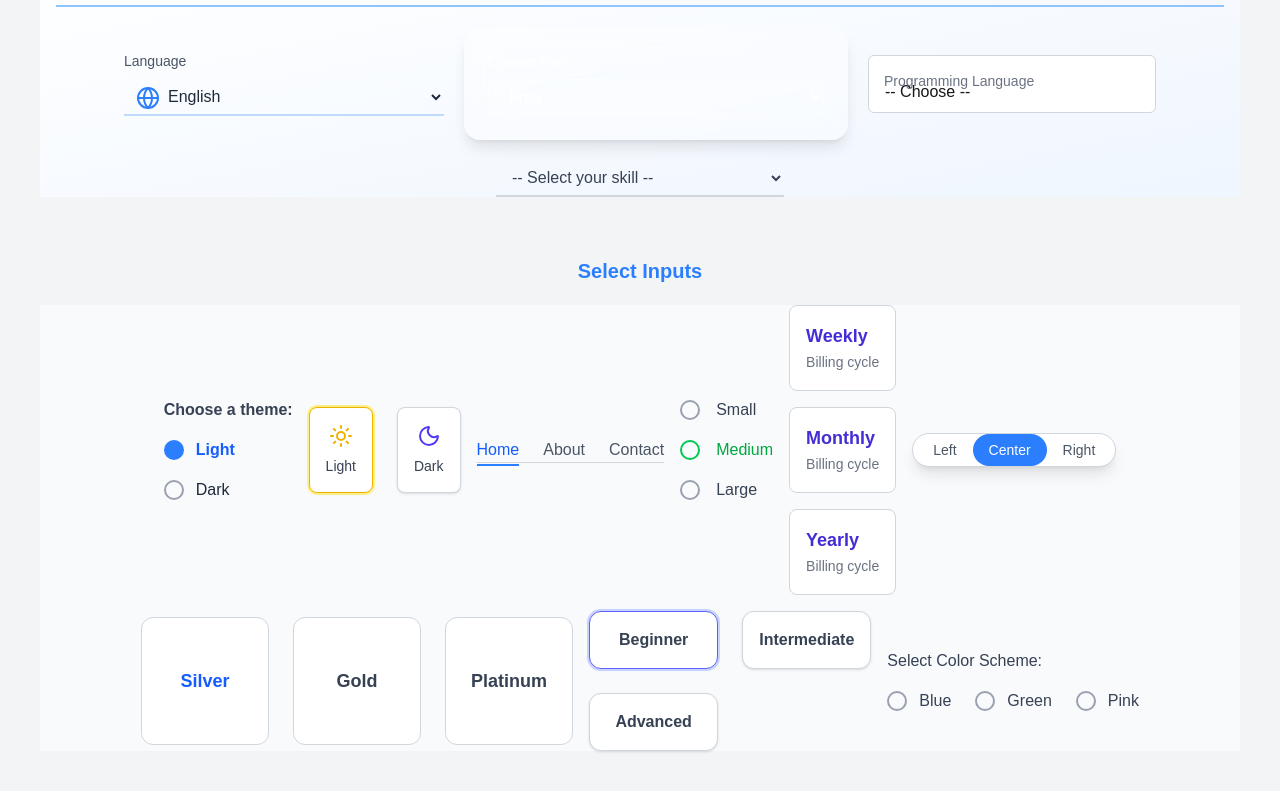
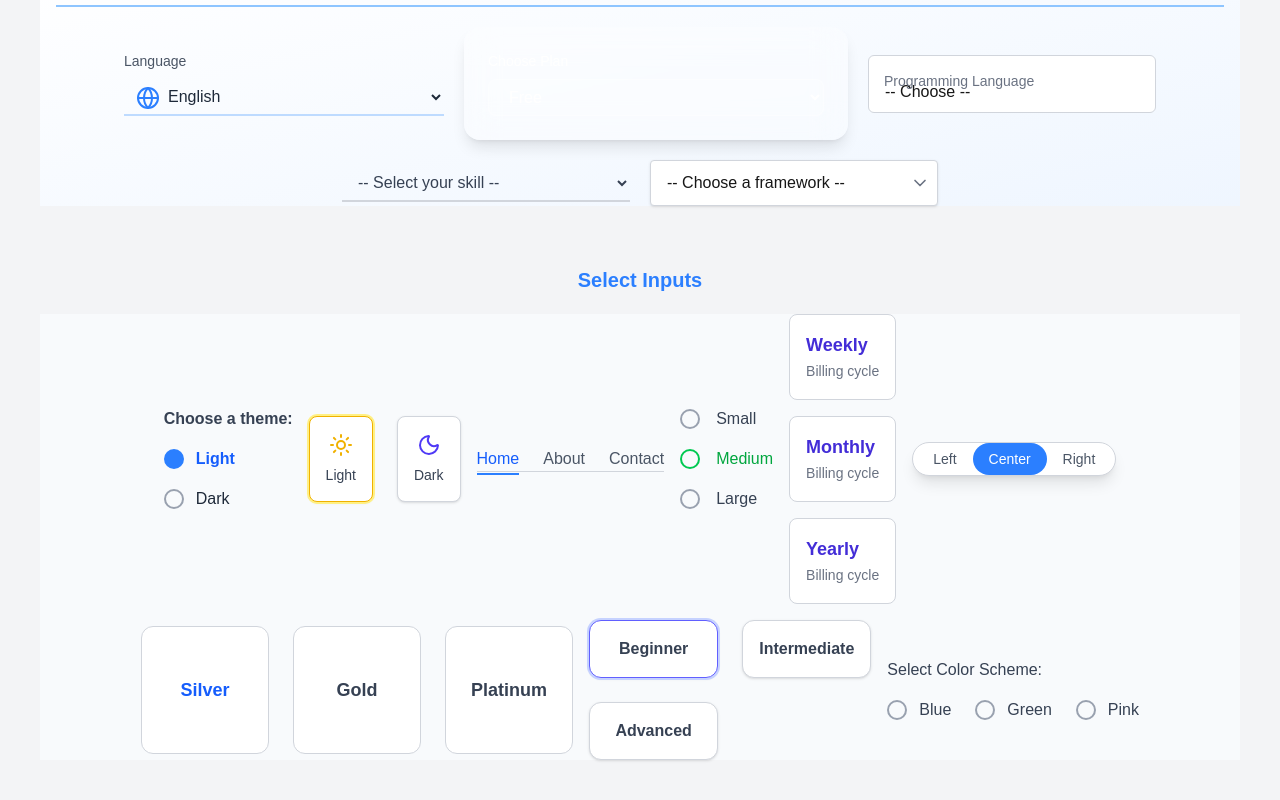
Before and after one commit to Prohor722/tailwind_compoenets, a Next.js app: page /input-field in a window 1280 px wide. Shown: the part 1497-2297 px from the top of the page. Built offline with nearby package versions, Linux system fonts and the light colour scheme.

Commit message:
add another select input

```diff
--- a/app/components/select-input.tsx
+++ b/app/components/select-input.tsx
@@ -1,5 +1,5 @@
 import React, { useState } from "react";
-import { Globe } from "lucide-react";
+import { Globe, ChevronDown } from "lucide-react";
 
 export const SelectInput = () => {
   const [selected, setSelected] = useState("");
@@ -86,6 +86,24 @@ export const SelectInput = () => {
           <option value="angular">Angular</option>
         </select>
       </div>
+
+      <div className="relative w-72">
+        <select
+          value={selected}
+          onChange={(e) => setSelected(e.target.value)}
+          className="block appearance-none w-full bg-white border border-gray-300 hover:border-gray-500 px-4 py-3 pr-8 rounded shadow leading-tight focus:outline-none focus:ring-2 focus:ring-indigo-400 transition-all"
+        >
+          <option value="" disabled>
+            -- Choose a framework --
+          </option>
+          <option value="nextjs">Next.js</option>
+          <option value="svelte">Svelte</option>
+          <option value="remix">Remix</option>
+        </select>
+        <div className="pointer-events-none absolute inset-y-0 right-0 flex items-center px-2 text-gray-500">
+          <ChevronDown className="w-5 h-5" />
+        </div>
+      </div>
     </div>
   );
 };
```
Lines whose indentation alone changed are shown as unchanged.
